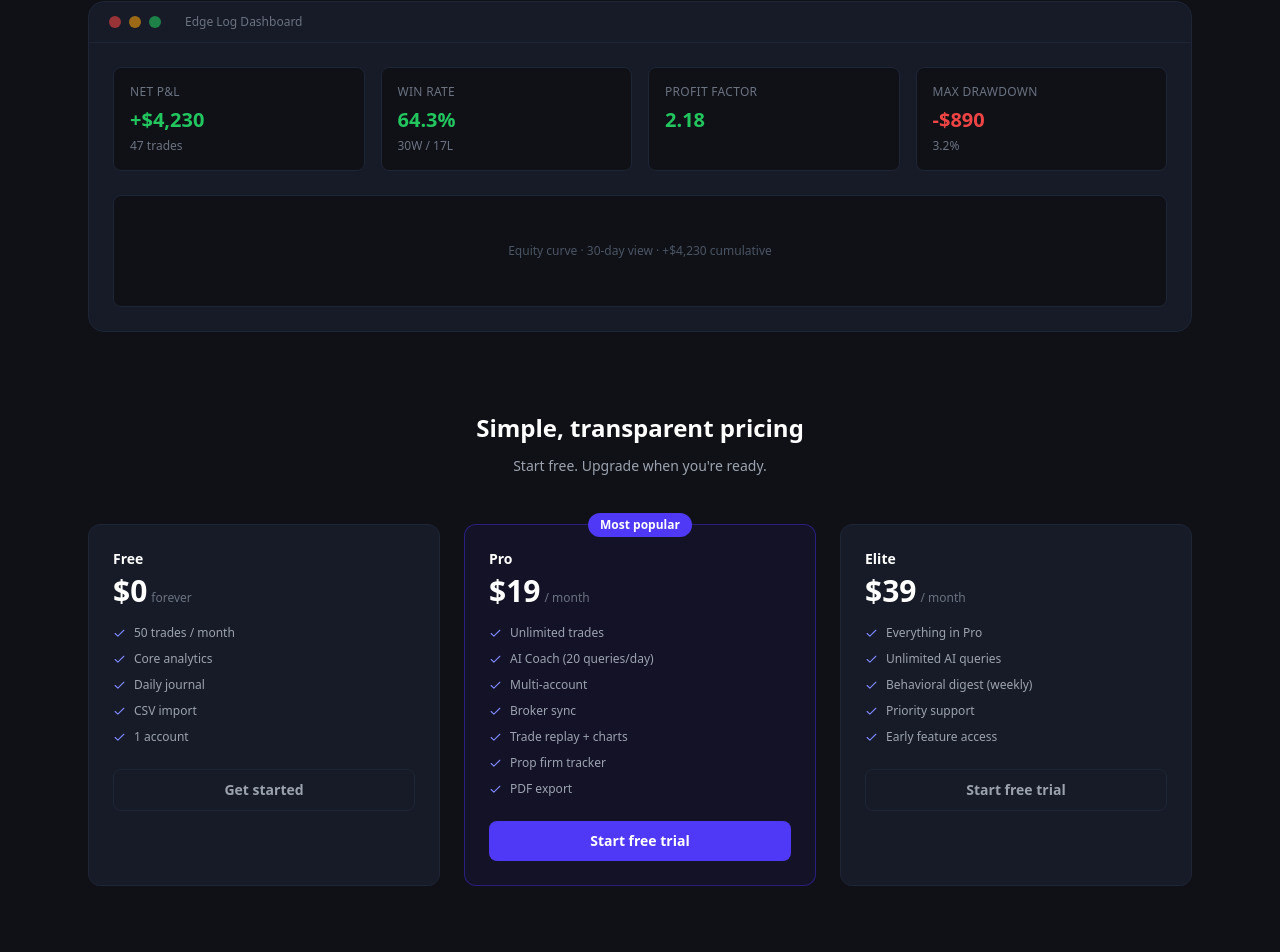
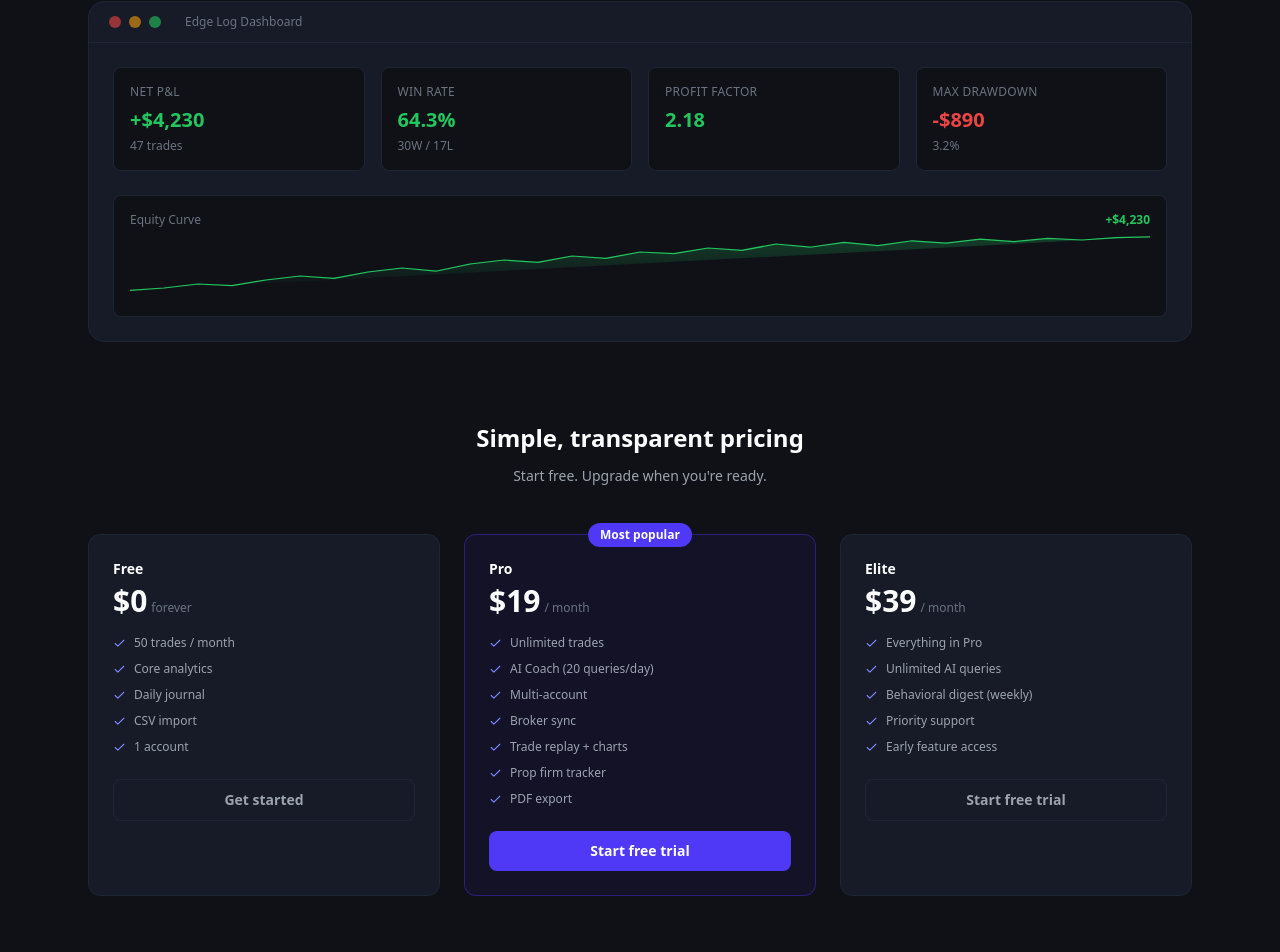
Before and after one commit to mohamedaalim/edgelog, a Next.js app: page / in a window 1280 px wide. Shown: the part 1354-2306 px from the top of the page. Built offline with nearby package versions, Linux system fonts and the light colour scheme.

Commit message:
Add mock equity curve SVG to landing page dashboard preview

```diff
--- a/app/page.tsx
+++ b/app/page.tsx
@@ -148,8 +148,30 @@
             ))}
           </div>
           <div className="px-6 pb-6">
-            <div className="bg-[#0f1117] border border-[#1e2535] rounded-lg p-4 h-28 flex items-center justify-center">
-              <div className="text-xs text-[#4b5563]">Equity curve · 30-day view · +$4,230 cumulative</div>
+            <div className="bg-[#0f1117] border border-[#1e2535] rounded-lg p-4">
+              <div className="flex items-center justify-between mb-2">
+                <span className="text-xs text-[#6b7280]">Equity Curve</span>
+                <span className="text-xs font-semibold text-[#22c55e]">+$4,230</span>
+              </div>
+              <svg viewBox="0 0 600 80" className="w-full h-16" preserveAspectRatio="none">
+                <defs>
+                  <linearGradient id="eqFill" x1="0" y1="0" x2="0" y2="1">
+                    <stop offset="0%" stopColor="#22c55e" stopOpacity="0.25" />
+                    <stop offset="100%" stopColor="#22c55e" stopOpacity="0" />
+                  </linearGradient>
+                </defs>
+                <path
+                  d="M0,68 L20,65 L40,60 L60,62 L80,55 L100,50 L120,53 L140,45 L160,40 L180,44 L200,35 L220,30 L240,33 L260,25 L280,28 L300,20 L320,22 L340,15 L360,18 L380,10 L400,14 L420,8 L440,12 L460,6 L480,9 L500,4 L520,7 L540,3 L560,5 L580,2 L600,1"
+                  fill="url(#eqFill)"
+                  stroke="none"
+                />
+                <path
+                  d="M0,68 L20,65 L40,60 L60,62 L80,55 L100,50 L120,53 L140,45 L160,40 L180,44 L200,35 L220,30 L240,33 L260,25 L280,28 L300,20 L320,22 L340,15 L360,18 L380,10 L400,14 L420,8 L440,12 L460,6 L480,9 L500,4 L520,7 L540,3 L560,5 L580,2 L600,1"
+                  fill="none"
+                  stroke="#22c55e"
+                  strokeWidth="1.5"
+                />
+              </svg>
             </div>
           </div>
         </div>
```
